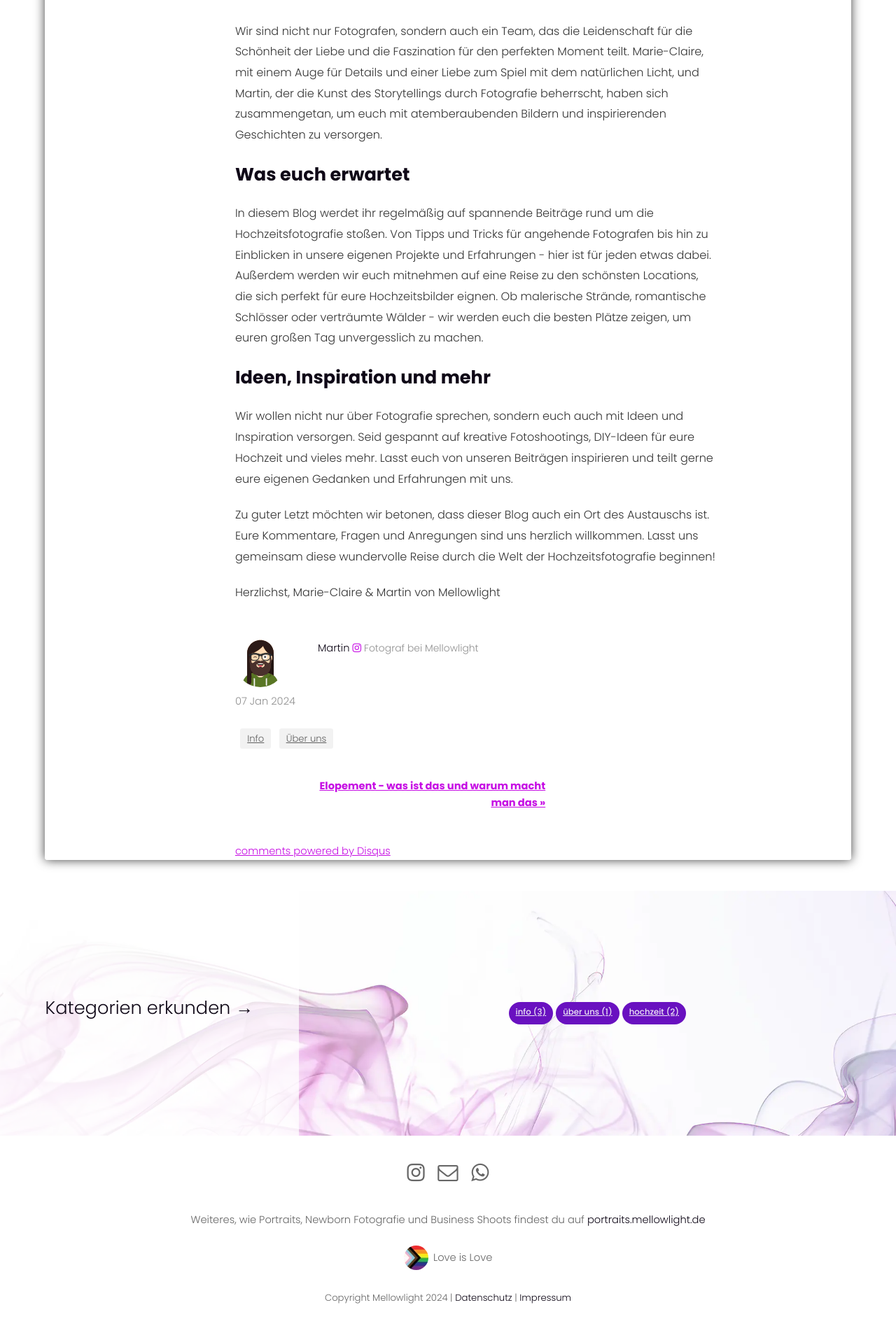
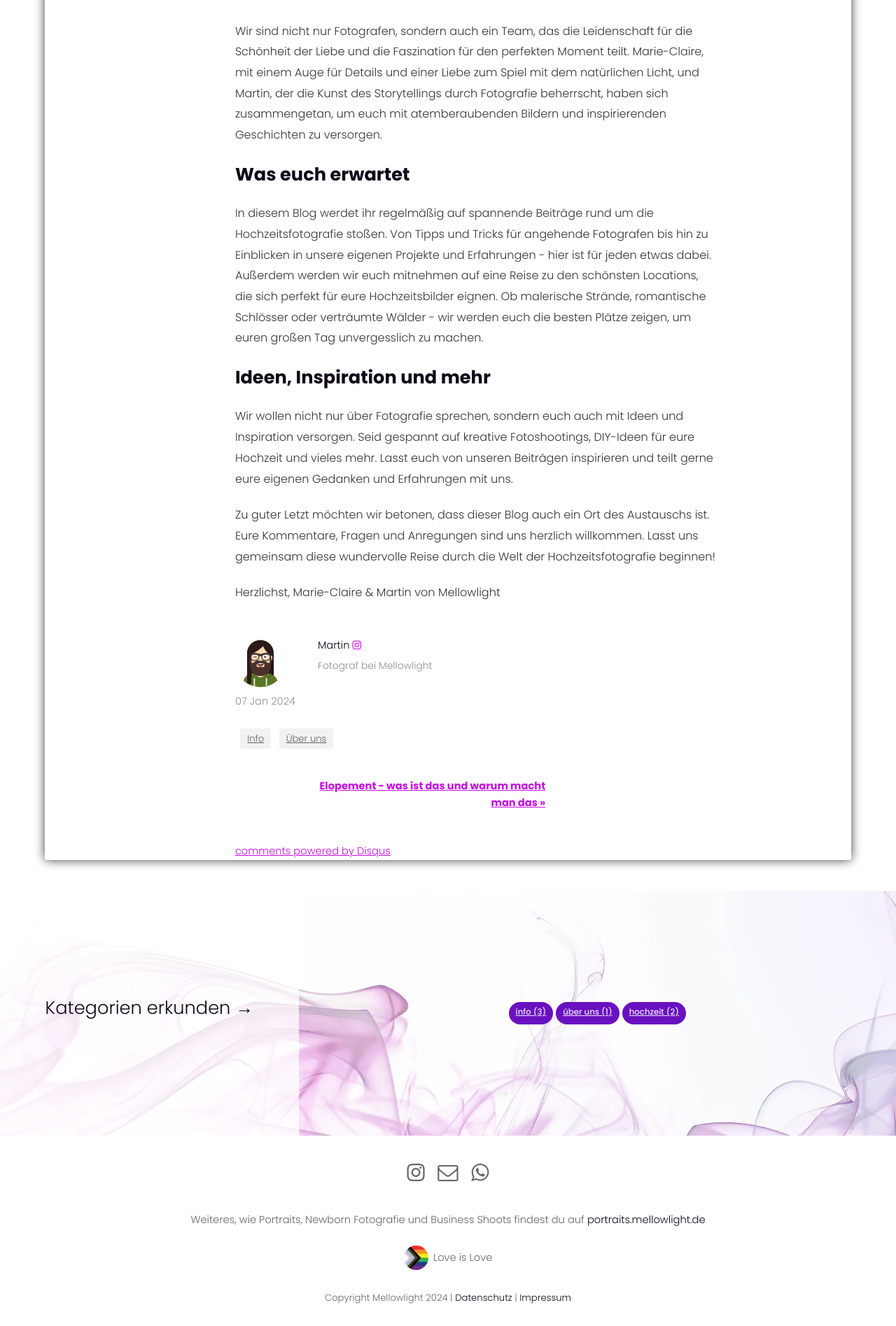
Before and after one commit to R0ckStrongo/mellowlight.blog, a Jekyll site: the page built from _posts/2024-01-07-Willkommen-auf-unserem-Blog.md, in a window 1280 px wide. Shown: the part 1118-3013 px from the top of the page at 70% size. Built offline with Jekyll 4.4.1, drawn with Linux system fonts in a browser that asks for light colours; nearby versions of some CDN libraries; comment, search, counter and statistics services are not loaded.

Commit message:
moved description to new line

```diff
--- a/_layouts/post.html
+++ b/_layouts/post.html
@@ -83,7 +83,7 @@ post_class: post-template
                 </div>
                 <div class="col-xs-12 col-md-9 col-lg-10 text-center text-md-left">
                     {{ author.display_name }} <a target="_blank" href="{{ author.twitter }}"><i class="fa fa-instagram"></i></a>
-                    <span class="author-description">{{ author.description }}</span>
+                    <br/><span class="author-description">{{ author.description }}</span>
                 </div>
             </div>
             {% endif %}
```
